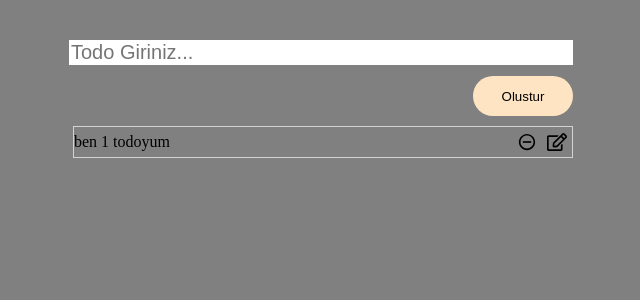
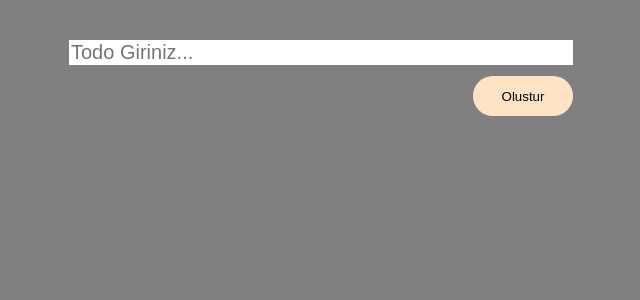
Before and after one commit to ihsanye/todo-react-tsx, a React (Vite) app: page / in a window 1280 px wide. Shown: the top 300 px of the page, without its empty margins (317-957 px from the left). Built offline with nearby package versions, Linux system fonts and the light colour scheme.

Commit message:
list and delete

```diff
--- a/src/components/Todo.tsx
+++ b/src/components/Todo.tsx
@@ -1,13 +1,26 @@
 import React from 'react'
 import { FaCheck, FaRegEdit } from 'react-icons/fa'
 import { IoMdRemoveCircleOutline } from 'react-icons/io'
+import { TodoType } from '../types/Types'
+import { useDispatch } from 'react-redux'
+import { removeTodoById } from '../redux/todoSlice'
 
-function Todo() {
+interface TodoProps {
+    todoProps: TodoType
+}
+
+function Todo({ todoProps }: TodoProps) {
+    const { id, content } = todoProps
+    const dispatch = useDispatch()
+    const handleRemoveTodo = () => {
+        dispatch(removeTodoById(id))
+    }
+
     return (
         <div className='todo-block'>
-            <div>ben 1 todoyum</div>
+            <div>{content}</div>
             <div className='edit-btn'>
-                <IoMdRemoveCircleOutline className='edit-icon' />
+                <IoMdRemoveCircleOutline onClick={handleRemoveTodo} className='edit-icon' />
                 <FaRegEdit className='edit-icon' />
             </div>
         </div>
--- a/src/components/TodoList.tsx
+++ b/src/components/TodoList.tsx
@@ -1,10 +1,16 @@
 import React from 'react'
 import Todo from './Todo'
+import { useSelector } from 'react-redux'
+import { RootState } from '../redux/store'
+import { TodoType } from '../types/Types'
 
 function TodoList() {
+    const { todos } = useSelector((state: RootState) => state.todo)
     return (
         <div>
-            <Todo />
+            {todos && todos.map((todo: TodoType) => (
+                <Todo key={todo.id} todoProps={todo} />
+            ))}
         </div>
     )
 }
--- a/src/redux/todoSlice.tsx
+++ b/src/redux/todoSlice.tsx
@@ -12,9 +12,12 @@ export const todoSlice = createSlice({
     reducers: {
         createTodo: (state: TodoInitialState, action: PayloadAction<TodoType>) => {
             state.todos = [action.payload, ...state.todos]
+        },
+        removeTodoById: (state: TodoInitialState, action: PayloadAction<number>) => {
+            state.todos = [...state.todos.filter((todo: TodoType) => todo.id !== action.payload)]
         }
     }
 })
 
-export const { createTodo } = todoSlice.actions
+export const { createTodo, removeTodoById } = todoSlice.actions
 export default todoSlice.reducer
```
